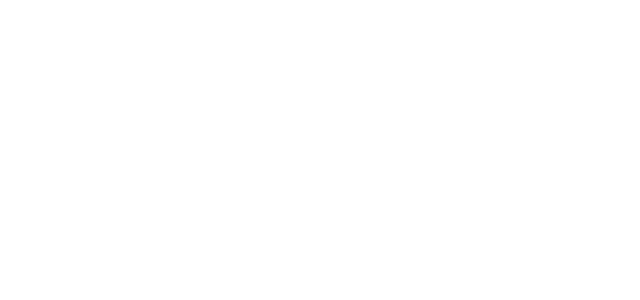
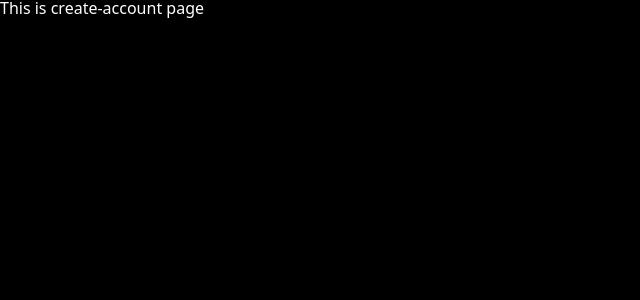
Before and after one commit to lunamundus/react-twitter-clone-practice, a React (Vite) app: page /create-account in a window 1280 px wide. Shown: the top 300 px of the page, without its empty margins (0-640 px from the left). Built offline with nearby package versions, Linux system fonts and the light colour scheme.

Commit message:
#2.1 Routing

```diff
--- a/package.json
+++ b/package.json
@@ -12,6 +12,7 @@
   "dependencies": {
     "react": "^18.2.0",
     "react-dom": "^18.2.0",
+    "react-router-dom": "^6.21.3",
     "styled-components": "^6.1.8",
     "styled-reset": "^4.5.2"
   },
--- a/src/App.tsx
+++ b/src/App.tsx
@@ -1,5 +1,60 @@
+import { RouterProvider, createBrowserRouter } from "react-router-dom";
+import { createGlobalStyle } from "styled-components";
+import reset from "styled-reset";
+
+import Layout from "./components/layout";
+
+import Home from "./routes/home";
+import Profile from "./routes/profile";
+import Login from "./routes/login";
+import CreateAccount from "./routes/create-account";
+
+const router = createBrowserRouter([
+  {
+    path: "/",
+    element: <Layout />,
+    children: [
+      {
+        path: "",
+        element: <Home />,
+      },
+      {
+        path: "profile",
+        element: <Profile />,
+      },
+    ],
+  },
+  {
+    path: "/login",
+    element: <Login />,
+  },
+  {
+    path: "/create-account",
+    element: <CreateAccount />,
+  },
+]);
+
+const GlobalStyles = createGlobalStyle`
+  ${reset};
+
+  *{
+    box-sizing: border-box;
+  }
+
+  body{
+    background-color: black;
+    color: white;
+    font-family: system-ui, -apple-system, BlinkMacSystemFont, 'Segoe UI', Roboto, Oxygen, Ubuntu, Cantarell, 'Open Sans', 'Helvetica Neue', sans-serif;
+  }
+`;
+
 function App() {
-  return <></>;
+  return (
+    <>
+      <GlobalStyles />
+      <RouterProvider router={router} />
+    </>
+  );
 }
 
 export default App;
--- /dev/null
+++ b/src/components/layout.tsx
@@ -0,0 +1,13 @@
+import { Outlet } from "react-router-dom";
+
+function Layout() {
+  return (
+    <>
+      <h2>Header</h2>
+      <Outlet />
+      <h2>Footer</h2>
+    </>
+  );
+}
+
+export default Layout;
--- /dev/null
+++ b/src/routes/create-account.tsx
@@ -0,0 +1,5 @@
+function CreateAccount() {
+  return <h1>This is create-account page</h1>;
+}
+
+export default CreateAccount;
--- /dev/null
+++ b/src/routes/home.tsx
@@ -0,0 +1,5 @@
+function Home() {
+  return <h1>Home!</h1>;
+}
+
+export default Home;
--- /dev/null
+++ b/src/routes/login.tsx
@@ -0,0 +1,5 @@
+function Login() {
+  return <h2>This is login page</h2>;
+}
+
+export default Login;
--- /dev/null
+++ b/src/routes/profile.tsx
@@ -0,0 +1,5 @@
+function Profile() {
+  return <h1>Profile!</h1>;
+}
+
+export default Profile;
```
Also changed, not shown: 1 other file (tests, documents, lock files or other folders).
